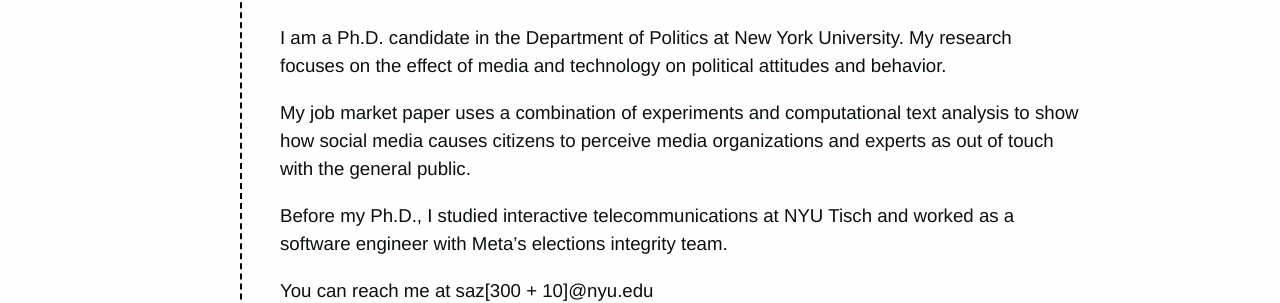
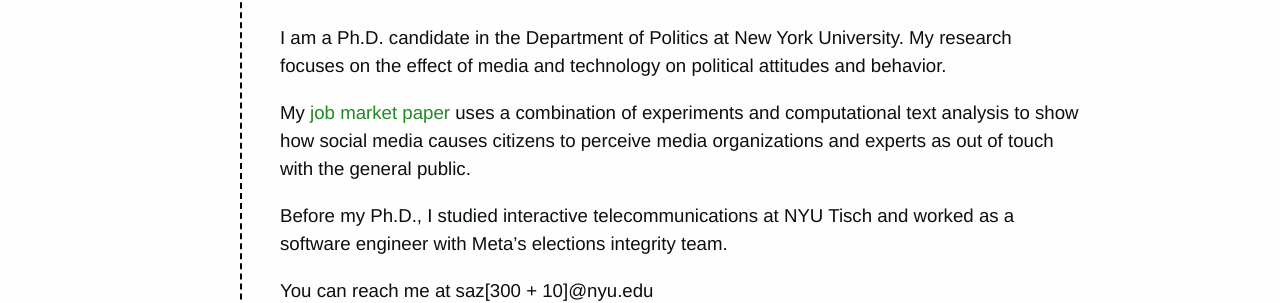
Before and after one commit to squidgetx/acadecweb, a Jekyll site: the page built from index.md, in a window 1280 px wide. Shown: the part 259-562 px from the top of the page. Built offline with Jekyll 4.4.1, drawn with Linux system fonts in a browser that asks for light colours; part of the change alters nothing that is shown.

Commit message:
fix link

```diff
--- a/index.md
+++ b/index.md
@@ -11,7 +11,7 @@ Hello!
 I am a Ph.D. candidate in the Department of Politics at New York University.
 My research focuses on the effect of media and technology on political attitudes and behavior.
 
-My job market paper uses a combination of experiments and computational text analysis to show how social media causes citizens to perceive media organizations and experts as out of touch with the general public.
+My [job market paper](sylvan.fish/docs/outoftouch.pdf) uses a combination of experiments and computational text analysis to show how social media causes citizens to perceive media organizations and experts as out of touch with the general public.
 
 Before my Ph.D., I studied interactive telecommunications at NYU Tisch and worked as a software engineer with Meta's elections integrity team.
 
```
